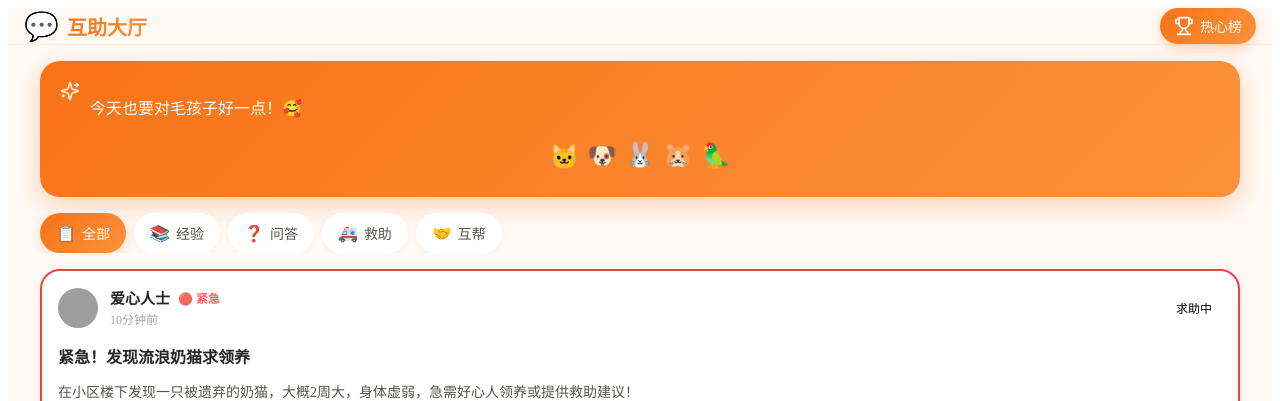
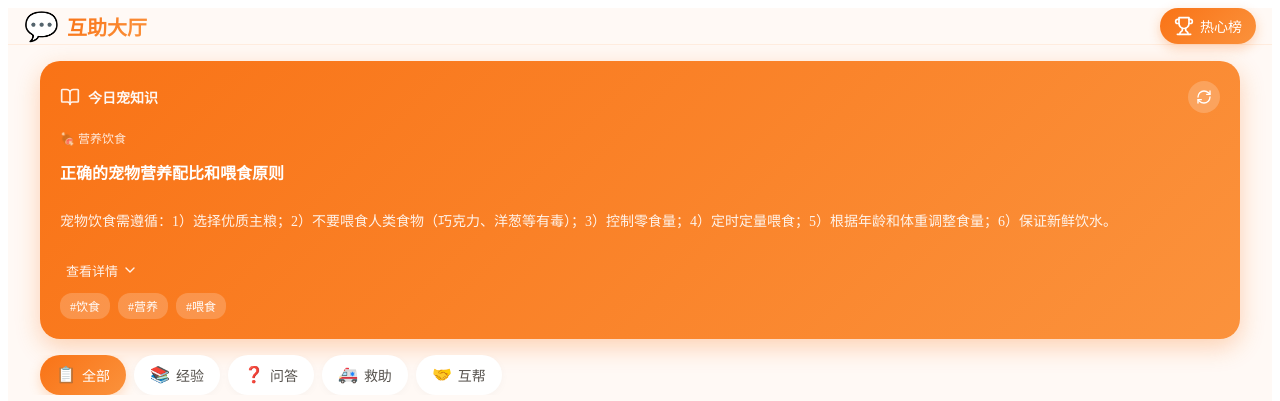
Before and after one commit to liming600/gleaming-moonbeam-83da38, a Vue app: page /help in a window 1280 px wide. Shown: the top 401 px of the page. Built offline with nearby package versions, Linux system fonts and the light colour scheme; no server answers; grey boxes are pictures that could not be loaded.

Commit message:
将每日语录替换为每日宠知识卡片

```diff
--- a/src/pages/HelpPage.vue
+++ b/src/pages/HelpPage.vue
@@ -1,6 +1,6 @@
 <script setup lang="ts">
 import { ref, onMounted } from 'vue'
-import { MessageCircleQuestion, Trophy, Sparkles } from 'lucide-vue-next'
+import { MessageCircleQuestion, Trophy, BookOpen, ChevronDown, RefreshCw } from 'lucide-vue-next'
 import { useHelpStore } from '@/stores/helpStore'
 import { useRouter } from 'vue-router'
 import { useFeedStore } from '@/stores/feedStore'
@@ -10,13 +10,81 @@ const helpStore = useHelpStore()
 const feedStore = useFeedStore()
 const router = useRouter()
 const showLeaderboardModal = ref(false)
-const dailyQuote = ref('')
+const dailyPetTip = ref<{ title: string; content: string; category: string; tags: string[] } | null>(null)
+const isExpanded = ref(false)
 
 onMounted(() => {
   setTimeout(() => {
-    dailyQuote.value = feedStore.getDailyQuote()
+    dailyPetTip.value = feedStore.getDailyPetTip()
   }, 300)
 })
+
+const refreshTip = () => {
+  const tips = [
+    {
+      title: '猫咪呕吐的几种常见原因及应对方法',
+      content: '猫咪偶尔呕吐是正常的，但如果频率较高就需要注意了。常见原因包括：1）毛球症：定期梳毛和喂食化毛膏可以预防；2）饮食过快：使用慢食碗；3）食物不新鲜或过敏；4）肠胃疾病：持续呕吐需就医。',
+      category: '🐱 猫咪养护',
+      tags: ['猫咪', '健康', '呕吐']
+    },
+    {
+      title: '狗狗洗澡的正确频率和注意事项',
+      content: '狗狗洗澡频率取决于品种和活动量：短毛犬1-2周一次，长毛犬1周一次。注意事项：1）使用专用宠物沐浴露；2）水温控制在38-40°C；3）避免水进入耳朵和眼睛；4）洗完彻底吹干。',
+      category: '🐶 狗狗养护',
+      tags: ['狗狗', '洗澡', '护理']
+    },
+    {
+      title: '如何帮助宠物度过炎热夏季',
+      content: '夏季高温对宠物是巨大挑战。防暑要点：1）保证充足饮水；2）避免正午外出；3）提供阴凉休息处；4）不要将宠物单独留在车内；5）注意修剪毛发但不要剃光；6）警惕中暑症状。',
+      category: '☀️ 季节护理',
+      tags: ['防暑', '夏季', '健康']
+    },
+    {
+      title: '宠物口腔护理的重要性和方法',
+      content: '口腔问题是宠物常见疾病。护理方法：1）定期刷牙（每周2-3次）；2）提供洁牙零食和玩具；3）定期检查口腔；4）牙结石严重时需专业洗牙。',
+      category: '🦷 口腔健康',
+      tags: ['口腔', '护理', '牙齿']
+    },
+    {
+      title: '正确的宠物营养配比和喂食原则',
+      content: '宠物饮食需遵循：1）选择优质主粮；2）不要喂食人类食物（巧克力、洋葱等有毒）；3）控制零食量；4）定时定量喂食；5）根据年龄和体重调整食量；6）保证新鲜饮水。',
+      category: '🍖 营养饮食',
+      tags: ['饮食', '营养', '喂食']
+    },
+    {
+      title: '猫咪应激反应的识别和缓解',
+      content: '猫咪敏感，环境变化容易应激。表现：躲起来、食欲下降、过度舔毛。缓解方法：1）提供安全空间；2）保持环境稳定；3）使用信息素喷雾；4）耐心安抚，不要强迫互动。',
+      category: '🐱 猫咪养护',
+      tags: ['猫咪', '应激', '心理']
+    },
+    {
+      title: '宠物疫苗接种时间表和注意事项',
+      content: '疫苗是保护宠物健康的关键。幼宠首次免疫：8周开始，间隔3-4周，共3针猫/狗四联+1针狂犬。成年后每年加强。接种前后一周避免洗澡和外出。',
+      category: '💉 疫苗接种',
+      tags: ['疫苗', '健康', '免疫']
+    },
+    {
+      title: '如何正确训练狗狗定点大小便',
+      content: '定点训练关键：1）规律作息，定时带出门；2）选择固定地点；3）成功后及时奖励；4）耐心引导，不要打骂；5）准备尿垫备用；6）循序渐进，一般1-2周可学会。',
+      category: '🐶 狗狗训练',
+      tags: ['狗狗', '训练', '定点']
+    },
+    {
+      title: '宠物毛发护理的常见误区',
+      content: '错误护理会伤害宠物：1）频繁洗澡破坏皮肤屏障；2）用人用梳子伤害毛发；3）吹干不彻底导致皮肤病；4）忽视换毛期护理；5）剪毛过短损伤毛囊。',
+      category: '✂️ 毛发护理',
+      tags: ['毛发', '护理', '误区']
+    },
+    {
+      title: '老年宠物的特殊照顾要点',
+      content: '老年宠物需要更多关爱：1）定期体检，关注器官功能；2）提供易消化的老年粮；3）适当运动但避免过度；4）温暖舒适的休息环境；5）关注牙齿和关节健康；6）多陪伴。',
+      category: '👴 老年护理',
+      tags: ['老年', '护理', '健康']
+    }
+  ]
+  dailyPetTip.value = tips[Math.floor(Math.random() * tips.length)]
+  isExpanded.value = false
+}
 
 const zones = [
   { key: 'all', label: '全部', icon: '📋' },
@@ -77,17 +145,35 @@ const closeLeaderboard = () => {
     </header>
 
     <div class="page-content">
-      <div class="daily-quote-card">
-        <div class="quote-content">
-          <Sparkles :size="20" class="quote-icon" />
-          <p class="quote-text">{{ dailyQuote }}</p>
+      <div v-if="dailyPetTip" class="pet-knowledge-card">
+        <div class="card-header">
+          <div class="card-left">
+            <BookOpen :size="20" class="card-icon" />
+            <span class="card-title">今日宠知识</span>
+          </div>
+          <button class="refresh-btn" @click="refreshTip">
+            <RefreshCw :size="16" />
+          </button>
         </div>
-        <div class="quote-animals">
-          <span class="animal-emoji">🐱</span>
-          <span class="animal-emoji">🐶</span>
-          <span class="animal-emoji">🐰</span>
-          <span class="animal-emoji">🐹</span>
-          <span class="animal-emoji">🦜</span>
+        <div class="card-body">
+          <span class="tip-category">{{ dailyPetTip.category }}</span>
+          <h3 class="tip-title">{{ dailyPetTip.title }}</h3>
+          <div class="tip-content" :class="{ expanded: isExpanded }">
+            <p>{{ dailyPetTip.content }}</p>
+          </div>
+          <button class="expand-btn" @click="isExpanded = !isExpanded">
+            <span>{{ isExpanded ? '收起详情' : '查看详情' }}</span>
+            <ChevronDown :size="16" :class="{ rotated: isExpanded }" />
+          </button>
+        </div>
+        <div class="card-footer">
+          <span
+            v-for="tag in dailyPetTip.tags"
+            :key="tag"
+            class="tip-tag"
+          >
+            #{{ tag }}
+          </span>
         </div>
       </div>
 
@@ -219,7 +305,7 @@ const closeLeaderboard = () => {
   transform: scale(0.98);
 }
 
-.daily-quote-card {
+.pet-knowledge-card {
   margin: 16px;
   padding: 20px;
   background: linear-gradient(135deg, #F97316, #FB923C);
@@ -228,39 +314,119 @@ const closeLeaderboard = () => {
   box-shadow: 0 8px 24px rgba(249, 115, 22, 0.3);
 }
 
-.quote-content {
+.card-header {
   display: flex;
-  align-items: flex-start;
-  gap: 10px;
+  justify-content: space-between;
+  align-items: center;
+  margin-bottom: 16px;
+}
+
+.card-left {
+  display: flex;
+  align-items: center;
+  gap: 8px;
+}
+
+.card-icon {
+  opacity: 0.9;
+}
+
+.card-title {
+  font-size: 14px;
+  font-weight: 600;
+  opacity: 0.95;
+}
+
+.refresh-btn {
+  width: 32px;
+  height: 32px;
+  border-radius: 50%;
+  border: none;
+  background: rgba(255, 255, 255, 0.2);
+  color: #fff;
+  display: flex;
+  align-items: center;
+  justify-content: center;
+  cursor: pointer;
+  transition: all 0.2s ease;
+}
+
+.refresh-btn:active {
+  transform: rotate(180deg);
+  background: rgba(255, 255, 255, 0.3);
+}
+
+.card-body {
   margin-bottom: 12px;
 }
 
-.quote-icon {
-  flex-shrink: 0;
+.tip-category {
+  font-size: 12px;
+  font-weight: 500;
+  opacity: 0.85;
+  margin-bottom: 8px;
+  display: block;
+}
+
+.tip-title {
+  font-size: 16px;
+  font-weight: 600;
+  line-height: 1.4;
+  margin-bottom: 12px;
+}
+
+.tip-content {
+  max-height: 60px;
+  overflow: hidden;
+  transition: max-height 0.3s ease;
+}
+
+.tip-content.expanded {
+  max-height: 200px;
+}
+
+.tip-content p {
+  font-size: 14px;
+  line-height: 1.6;
   opacity: 0.9;
 }
 
-.quote-text {
-  font-size: 16px;
+.expand-btn {
+  display: flex;
+  align-items: center;
+  gap: 4px;
+  margin-top: 12px;
+  border: none;
+  background: transparent;
+  color: rgba(255, 255, 255, 0.9);
+  font-size: 13px;
   font-weight: 500;
-  line-height: 1.5;
+  cursor: pointer;
+  transition: all 0.2s ease;
 }
 
-.quote-animals {
-  display: flex;
-  justify-content: center;
-  gap: 8px;
+.expand-btn:active {
+  opacity: 0.7;
 }
 
-.animal-emoji {
-  font-size: 24px;
-  animation: float 3s ease-in-out infinite;
+.expand-btn .rotated {
+  transform: rotate(180deg);
+  transition: transform 0.3s ease;
 }
 
-.animal-emoji:nth-child(2) { animation-delay: 0.2s; }
-.animal-emoji:nth-child(3) { animation-delay: 0.4s; }
-.animal-emoji:nth-child(4) { animation-delay: 0.6s; }
-.animal-emoji:nth-child(5) { animation-delay: 0.8s; }
+.card-footer {
+  display: flex;
+  gap: 8px;
+  flex-wrap: wrap;
+}
+
+.tip-tag {
+  padding: 4px 10px;
+  background: rgba(255, 255, 255, 0.2);
+  border-radius: 12px;
+  font-size: 12px;
+  font-weight: 500;
+}
 
 .zone-tabs {
   display: flex;
@@ -458,11 +624,6 @@ const closeLeaderboard = () => {
   font-size: 14px;
 }
 
-@keyframes float {
-  0%, 100% { transform: translateY(0px); }
-  50% { transform: translateY(-8px); }
-}
-
 @keyframes pulse {
   0%, 100% { opacity: 1; }
   50% { opacity: 0.8; }
--- a/src/stores/feedStore.ts
+++ b/src/stores/feedStore.ts
@@ -106,6 +106,74 @@ export const useFeedStore = defineStore('feed', () => {
 
   const getDailyQuote = () => {
     return dailyQuotes[Math.floor(Math.random() * dailyQuotes.length)]
+  }
+
+  const petTips = [
+    {
+      title: '猫咪呕吐的几种常见原因及应对方法',
+      content: '猫咪偶尔呕吐是正常的，但如果频率较高就需要注意了。常见原因包括：1）毛球症：定期梳毛和喂食化毛膏可以预防；2）饮食过快：使用慢食碗；3）食物不新鲜或过敏；4）肠胃疾病：持续呕吐需就医。',
+      category: '🐱 猫咪养护',
+      tags: ['猫咪', '健康', '呕吐']
+    },
+    {
+      title: '狗狗洗澡的正确频率和注意事项',
+      content: '狗狗洗澡频率取决于品种和活动量：短毛犬1-2周一次，长毛犬1周一次。注意事项：1）使用专用宠物沐浴露；2）水温控制在38-40°C；3）避免水进入耳朵和眼睛；4）洗完彻底吹干。',
+      category: '🐶 狗狗养护',
+      tags: ['狗狗', '洗澡', '护理']
+    },
+    {
+      title: '如何帮助宠物度过炎热夏季',
+      content: '夏季高温对宠物是巨大挑战。防暑要点：1）保证充足饮水；2）避免正午外出；3）提供阴凉休息处；4）不要将宠物单独留在车内；5）注意修剪毛发但不要剃光；6）警惕中暑症状。',
+      category: '☀️ 季节护理',
+      tags: ['防暑', '夏季', '健康']
+    },
+    {
+      title: '宠物口腔护理的重要性和方法',
+      content: '口腔问题是宠物常见疾病。护理方法：1）定期刷牙（每周2-3次）；2）提供洁牙零食和玩具；3）定期检查口腔；4）牙结石严重时需专业洗牙。',
+      category: '🦷 口腔健康',
+      tags: ['口腔', '护理', '牙齿']
+    },
+    {
+      title: '正确的宠物营养配比和喂食原则',
+      content: '宠物饮食需遵循：1）选择优质主粮；2）不要喂食人类食物（巧克力、洋葱等有毒）；3）控制零食量；4）定时定量喂食；5）根据年龄和体重调整食量；6）保证新鲜饮水。',
+      category: '🍖 营养饮食',
+      tags: ['饮食', '营养', '喂食']
+    },
+    {
+      title: '猫咪应激反应的识别和缓解',
+      content: '猫咪敏感，环境变化容易应激。表现：躲起来、食欲下降、过度舔毛。缓解方法：1）提供安全空间；2）保持环境稳定；3）使用信息素喷雾；4）耐心安抚，不要强迫互动。',
+      category: '🐱 猫咪养护',
+      tags: ['猫咪', '应激', '心理']
+    },
+    {
+      title: '宠物疫苗接种时间表和注意事项',
+      content: '疫苗是保护宠物健康的关键。幼宠首次免疫：8周开始，间隔3-4周，共3针猫/狗四联+1针狂犬。成年后每年加强。接种前后一周避免洗澡和外出。',
+      category: '💉 疫苗接种',
+      tags: ['疫苗', '健康', '免疫']
+    },
+    {
+      title: '如何正确训练狗狗定点大小便',
+      content: '定点训练关键：1）规律作息，定时带出门；2）选择固定地点；3）成功后及时奖励；4）耐心引导，不要打骂；5）准备尿垫备用；6）循序渐进，一般1-2周可学会。',
+      category: '🐶 狗狗训练',
+      tags: ['狗狗', '训练', '定点']
+    },
+    {
+      title: '宠物毛发护理的常见误区',
+      content: '错误护理会伤害宠物：1）频繁洗澡破坏皮肤屏障；2）用人用梳子伤害毛发；3）吹干不彻底导致皮肤病；4）忽视换毛期护理；5）剪毛过短损伤毛囊。',
+      category: '✂️ 毛发护理',
+      tags: ['毛发', '护理', '误区']
+    },
+    {
+      title: '老年宠物的特殊照顾要点',
+      content: '老年宠物需要更多关爱：1）定期体检，关注器官功能；2）提供易消化的老年粮；3）适当运动但避免过度；4）温暖舒适的休息环境；5）关注牙齿和关节健康；6）多陪伴。',
+      category: '👴 老年护理',
+      tags: ['老年', '护理', '健康']
+    }
+  ]
+
+  const getDailyPetTip = () => {
+    const dayOfYear = Math.floor((new Date().getTime() - new Date(new Date().getFullYear(), 0, 0).getTime()) / (1000 * 60 * 60 * 24))
+    return petTips[dayOfYear % petTips.length]
   }
 
   const loadPosts = async (page: number = 1, reset: boolean = false) => {
@@ -321,6 +389,7 @@ export const useFeedStore = defineStore('feed', () => {
     checkLike,
     setTab,
     getDailyQuote,
+    getDailyPetTip,
     loadPosts,
     loadPostsByPet,
     loadPostById,
```
